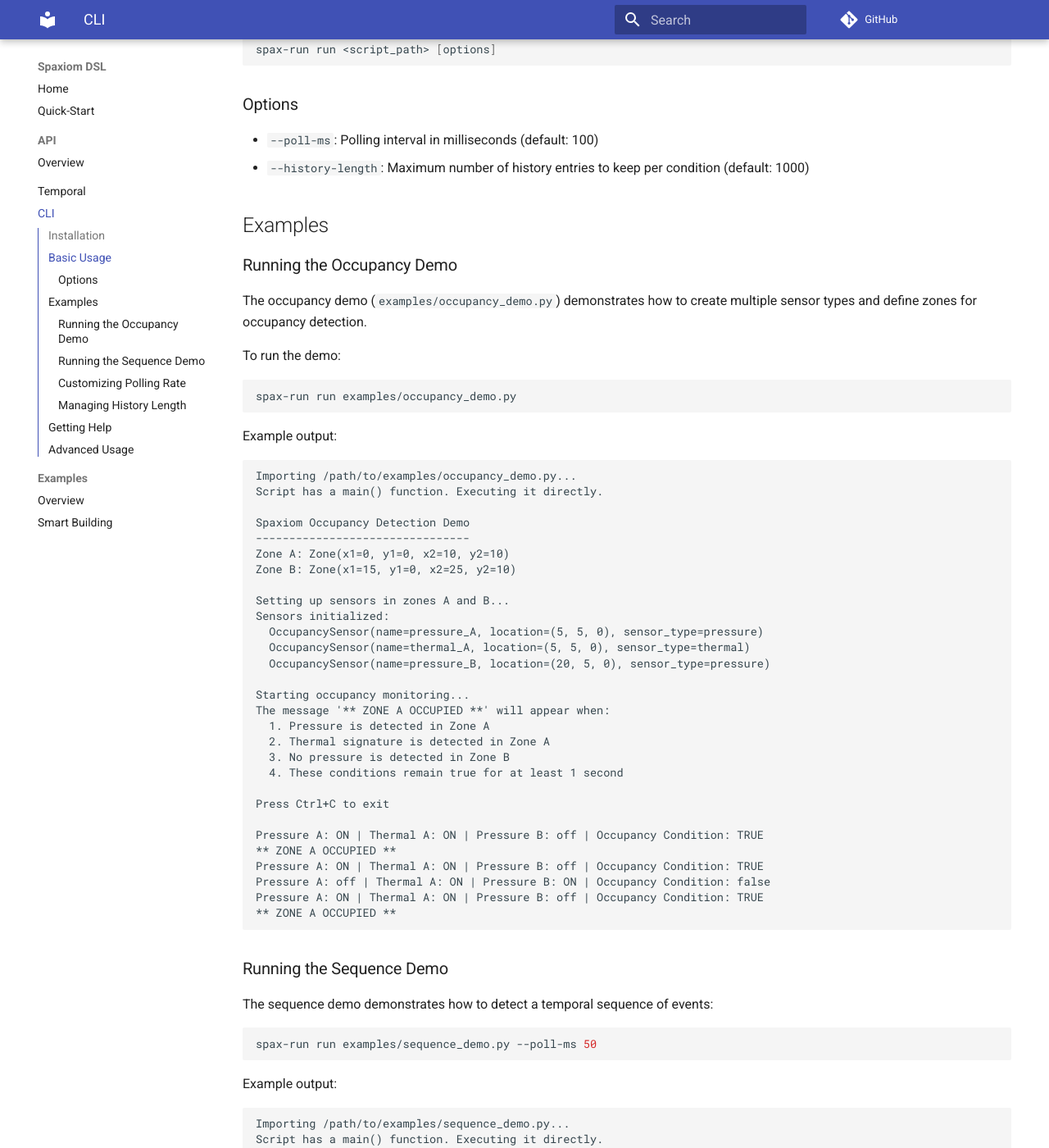
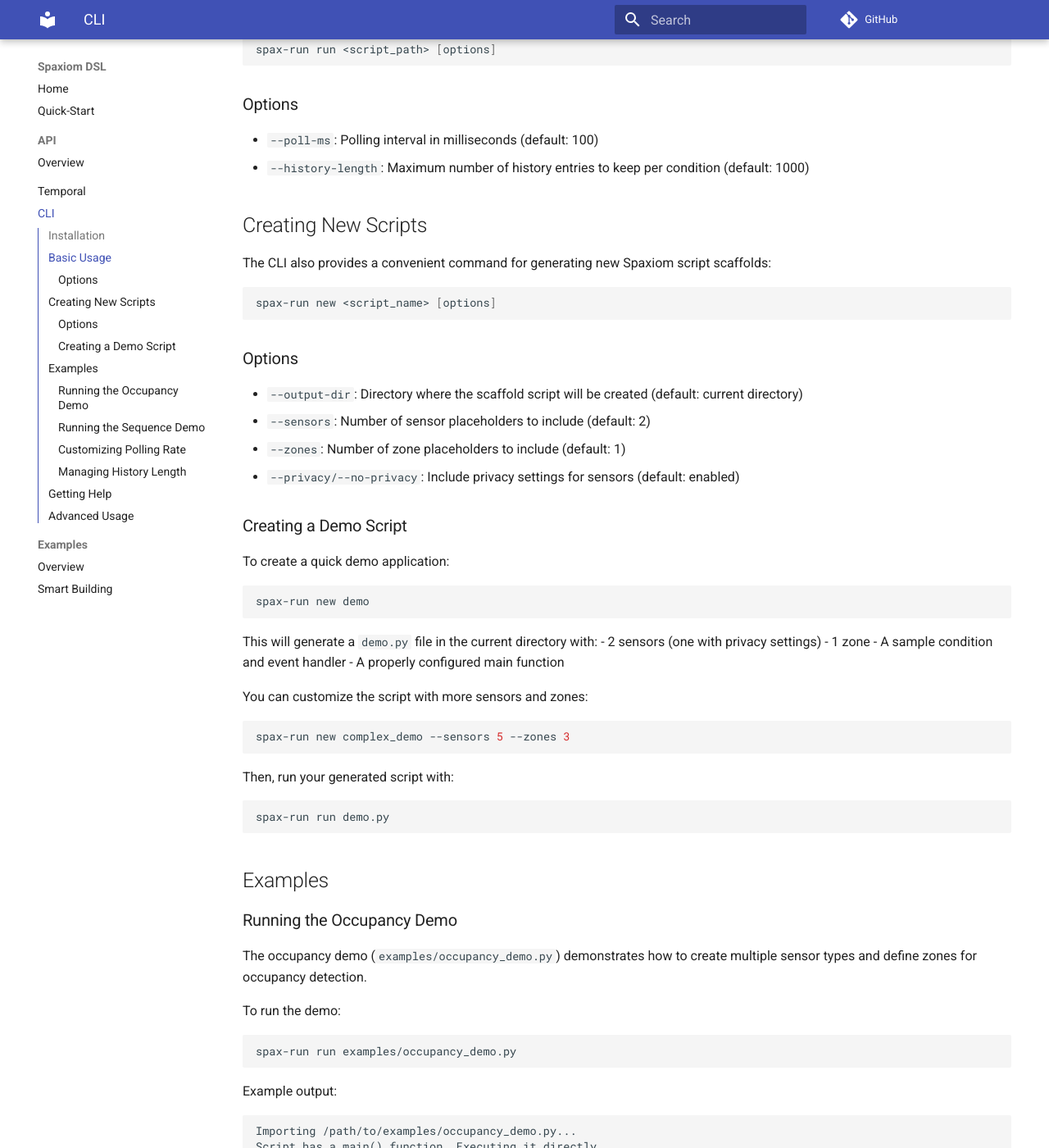
Before and after one commit to joescanlin/spaxiom-dsl, an MkDocs documentation site: the page built from docs/cli_usage.md, in a window 1280 px wide and 1400 px high, scrolled down 496 px. Shown: the whole window at 82% size. Built offline with MkDocs 1.6.1 and Material for MkDocs 9.7.7, drawn with Linux system fonts in a browser that asks for light colours; comment, search, counter and statistics services are not loaded.

Commit message:
Docs: Update CLI usage documentation to include spax-run new command with demo example

````diff
--- a/docs/cli_usage.md
+++ b/docs/cli_usage.md
@@ -22,6 +22,47 @@ spax-run run <script_path> [options]
 
 - `--poll-ms`: Polling interval in milliseconds (default: 100)
 - `--history-length`: Maximum number of history entries to keep per condition (default: 1000)
+
+## Creating New Scripts
+
+The CLI also provides a convenient command for generating new Spaxiom script scaffolds:
+
+```bash
+spax-run new <script_name> [options]
+```
+
+### Options
+
+- `--output-dir`: Directory where the scaffold script will be created (default: current directory)
+- `--sensors`: Number of sensor placeholders to include (default: 2)
+- `--zones`: Number of zone placeholders to include (default: 1)
+- `--privacy/--no-privacy`: Include privacy settings for sensors (default: enabled)
+
+### Creating a Demo Script
+
+To create a quick demo application:
+
+```bash
+spax-run new demo
+```
+
+This will generate a `demo.py` file in the current directory with:
+- 2 sensors (one with privacy settings)
+- 1 zone
+- A sample condition and event handler
+- A properly configured main function
+
+You can customize the script with more sensors and zones:
+
+```bash
+spax-run new complex_demo --sensors 5 --zones 3
+```
+
+Then, run your generated script with:
+
+```bash
+spax-run run demo.py
+```
 
 ## Examples
 
````
